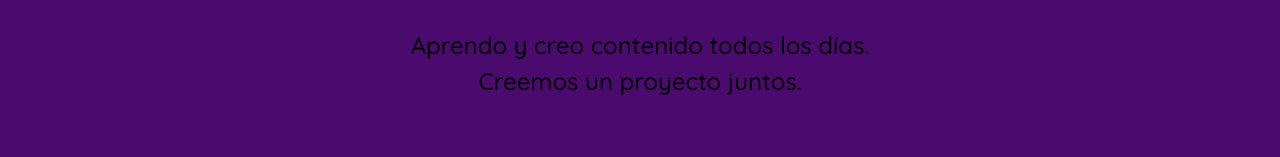
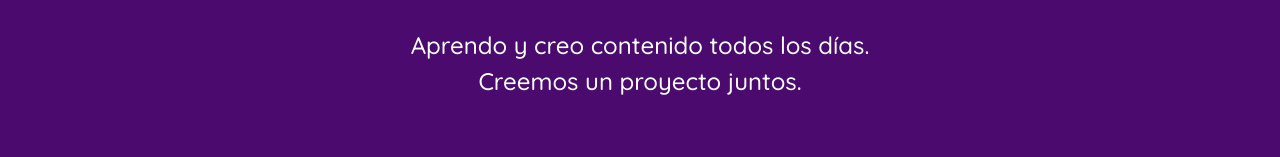
Before and after one commit to AnaliaLeyez/analialeyez.github.io, a plain HTML site: page index.html in a window 1280 px wide. Shown: the part 3433-3590 px from the top of the page. Drawn offline with nearby package versions, Linux system fonts and the light colour scheme; a web font is replaced by a local one.

Commit message:
cambio color letra footer

```diff
--- a/index.html
+++ b/index.html
@@ -317,7 +317,7 @@
   <!-- Pie de pagina (footer) -->
   <footer class="seccion-oscura d-flex flex-column align-items-center justify-content-center">
     <img class="footer-icono" src="imagenes/icon.png" alt="Logo de portafolio">
-    <p class="footer-texto text-center texto-negro">Aprendo y creo contenido todos los días.<br> Creemos un proyecto
+    <p class="footer-texto text-center texto-blanco">Aprendo y creo contenido todos los días.<br> Creemos un proyecto
       juntos.</p>
     <div class="iconos-redes-sociales d-flex flex-wrap align-items-center justify-content-center">
       <a href="https://twitter.com/leyezAnalia" target="_blank" rel="noopener noreferrer">
```
